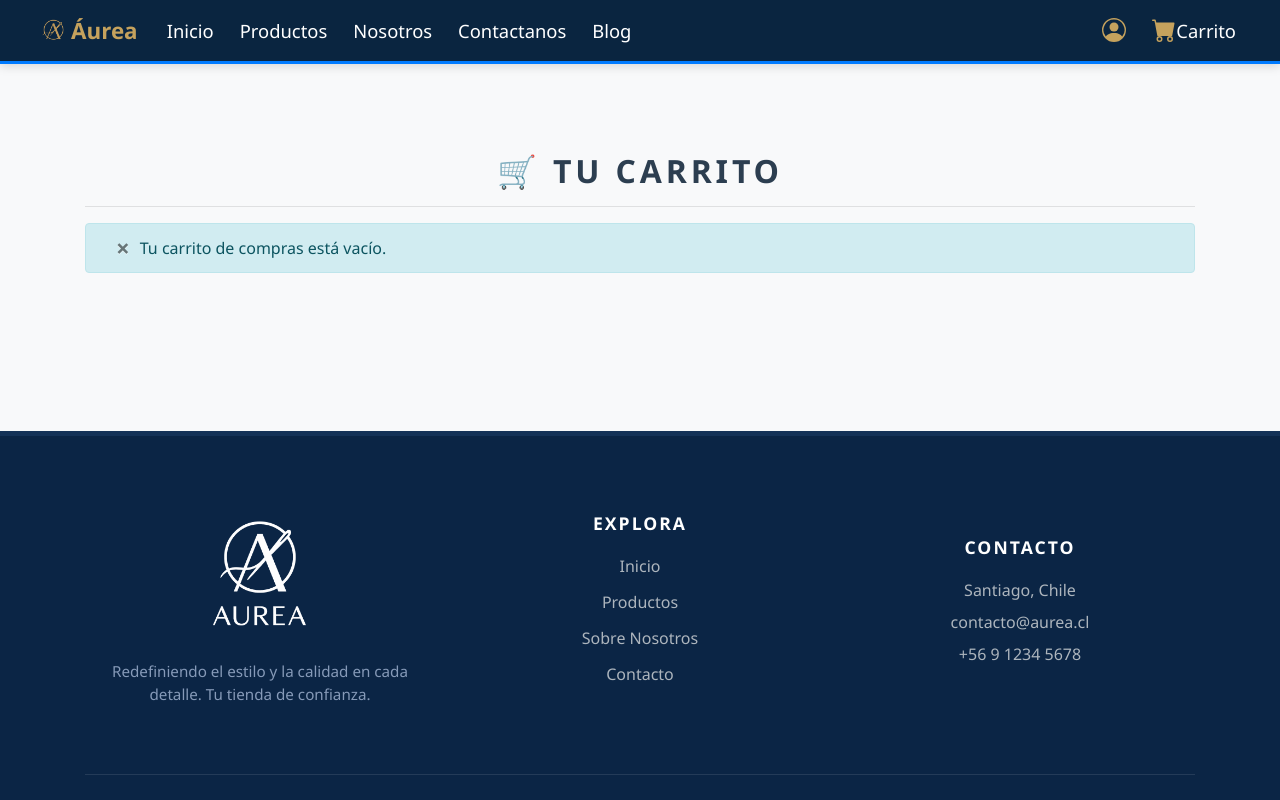
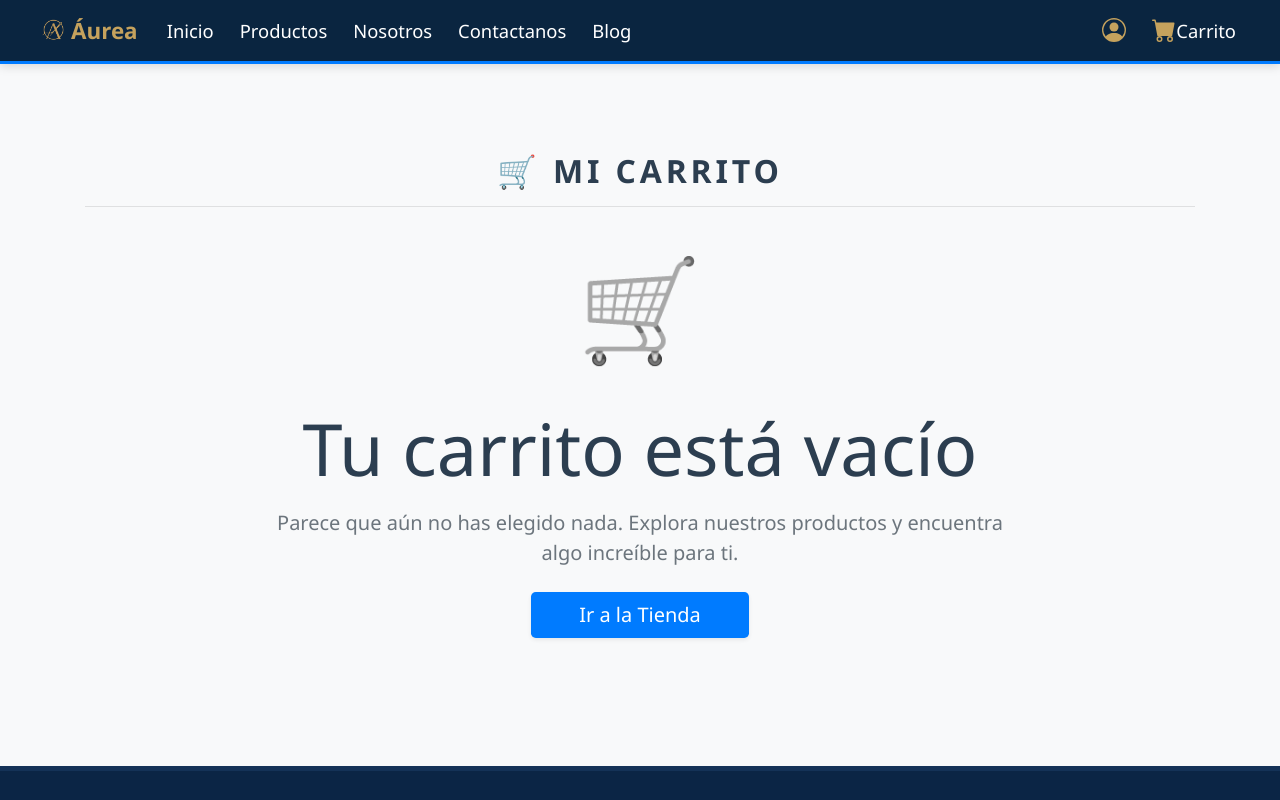
Before and after one commit to victorlinares100/FullStack2, a React (Vite) app: page /carrito in a window 1280 px wide. Shown: the top 800 px of the page. Built offline with nearby package versions, Linux system fonts and the light colour scheme.

Commit message:
Detalles minimos

```diff
--- a/src/pages/Carrito.jsx
+++ b/src/pages/Carrito.jsx
@@ -1,6 +1,7 @@
 // src/pages/Carrito.jsx
 import React, { useState, useEffect, useMemo } from 'react';
-import { Container, Table } from 'react-bootstrap';
+import { Container, Table, Row, Col } from 'react-bootstrap';
+import { Link } from 'react-router-dom';
 import { getCartItems, removeProductFromCart, calculateTotal, clearAllCart } from '../data/cart';
 import Text from '../components/atoms/Text';
 import Button from '../components/atoms/Button';
@@ -30,7 +31,6 @@ function Carrito() {
     setMensaje({ tipo: "info", texto: "El carrito ha sido vaciado." });
   };
 
-  // 🟩 PROCEDER AL PAGO — usando tu servicio real
   const handleCheckout = async () => {
     if (cartItems.length === 0) {
       setMensaje({ tipo: "warning", texto: "El carrito está vacío." });
@@ -38,33 +38,25 @@ function Carrito() {
     }
 
     try {
-      // userId quemado temporalmente, sustitúyelo con sesión luego
-      const userId = 1;
-
+      const userId = 1; // Sustituir por ID real de sesión luego
       await carritoService.guardarCarrito(cartItems, userId);
 
       clearAllCart();
       setCartItems([]);
-
-      setMensaje({
-        tipo: "success",
-        texto: "¡Compra realizada con éxito!"
-      });
+      setMensaje({ tipo: "success", texto: "¡Compra realizada con éxito!" });
 
     } catch (error) {
       console.error(error);
-      setMensaje({
-        tipo: "danger",
-        texto: "Error al procesar la compra."
-      });
+      setMensaje({ tipo: "danger", texto: "Error al procesar la compra." });
     }
   };
 
   return (
-    <Container className="py-5">
-      <Text variant="h2">🛒 Tu Carrito</Text>
+    <Container className="py-5" style={{ minHeight: '70vh' }}>
+      {/* Título y Mensajes de alerta */}
+      <div className="mb-4">
+        <Text variant="h2">🛒 Mi Carrito</Text>
         <hr />
-
         {mensaje && (
           <Mensaje
             variant={mensaje.tipo}
@@ -72,29 +64,50 @@ function Carrito() {
             onClose={() => setMensaje(null)}
           />
         )}
+      </div>
 
+      {/* RENDERIZACIÓN CONDICIONAL */}
       {cartItems.length === 0 ? (
-        <Mensaje variant="info" text="Tu carrito de compras está vacío." />
+        /* --- ESTADO VACÍO (CENTRADO Y GRANDE) --- */
+        <Row className="justify-content-center align-items-center" style={{ minHeight: '50vh' }}>
+          <Col md={8} className="text-center">
+            <div className="mb-4">
+              <span style={{ fontSize: '100px', filter: 'grayscale(1)' }}>🛒</span>
+            </div>
+            <h1 className="display-3 fw-bold mb-3" style={{ color: '#2c3e50' }}>
+              Tu carrito está vacío
+            </h1>
+            <p className="lead text-muted mb-4">
+              Parece que aún no has elegido nada. Explora nuestros productos y encuentra algo increíble para ti.
+            </p>
+            <Link to="/products">
+              <Button variant="primary" size="lg" className="px-5">
+                Ir a la Tienda
+              </Button>
+            </Link>
+          </Col>
+        </Row>
       ) : (
+        /* --- ESTADO CON PRODUCTOS --- */
         <>
-          <Table striped bordered hover className="mt-3">
-            <thead>
+          <Table striped bordered hover className="mt-3 shadow-sm">
+            <thead className="bg-light">
               <tr>
                 <th>Producto</th>
                 <th>Cantidad</th>
                 <th>Precio Unitario</th>
                 <th>Subtotal</th>
-                <th>Acción</th>
+                <th className="text-center">Acción</th>
               </tr>
             </thead>
             <tbody>
               {cartItems.map(item => (
                 <tr key={item.id}>
-                  <td>{item.name}</td>
-                  <td>{item.quantity}</td>
-                  <td>${item.price.toLocaleString()}</td>
-                  <td>${(item.price * item.quantity).toLocaleString()}</td>
-                  <td>
+                  <td className="align-middle fw-bold">{item.name}</td>
+                  <td className="align-middle">{item.quantity}</td>
+                  <td className="align-middle">${item.price.toLocaleString()}</td>
+                  <td className="align-middle">${(item.price * item.quantity).toLocaleString()}</td>
+                  <td className="text-center">
                     <Button
                       variant="danger"
                       size="sm"
@@ -108,23 +121,25 @@ function Carrito() {
             </tbody>
           </Table>
 
-          <div className="d-flex justify-content-end align-items-center mt-4">
-            <Text variant="h4" style={{ marginRight: '1rem' }}>
-              Total: ${formattedTotal}
-            </Text>
-            <Button variant="warning" onClick={handleClearCart}>
+          <div className="d-flex justify-content-between align-items-center mt-5 p-4 bg-light rounded shadow-sm">
+            <Button variant="outline-secondary" onClick={handleClearCart}>
               Vaciar Carrito
             </Button>
+            <div className="text-end">
+              <Text variant="h3" className="mb-0">
+                Total a Pagar: <span className="text-primary">${formattedTotal}</span>
+              </Text>
+            </div>
           </div>
 
-          <div className="mt-4 text-right">
+          <div className="mt-4">
             <Button
               variant="success"
               size="lg"
-              style={{ width: '100%' }}
+              className="w-100 py-3 fw-bold shadow"
               onClick={handleCheckout}
             >
-              Proceder al Pago
+              PROCEDER AL PAGO
             </Button>
           </div>
         </>
--- a/src/pages/Home.jsx
+++ b/src/pages/Home.jsx
@@ -24,7 +24,7 @@ function Home() {
     fetchProductos();
   }, []);
 
-  // Filtramos solo los primeros 6
+  // Filtramos solo los primeros 6 para la sección de populares
   const popularProducts = productos.slice(0, 6);
 
   const carouselItems = [
@@ -50,6 +50,27 @@ function Home() {
   return (
     <>
       <Container className="py-4">
+
+        {/* SECCIÓN DE BIENVENIDA */}
+        <header className="text-center mt-5 mb-5">
+          <h1 className="display-3 fw-bold" style={{ color: '#2c3e50' }}>
+            Bienvenidos a Áurea
+          </h1>
+          <p className="lead text-muted">
+            Encuentra la mejor calidad y tendencia en un solo lugar.
+          </p>
+          <div
+            className="mx-auto"
+            style={{
+              width: '80px',
+              height: '4px',
+              backgroundColor: '#007bff',
+              borderRadius: '2px',
+              marginTop: '10px'
+            }}
+          ></div>
+        </header>
+
         <section>
           {/* CARRUSEL */}
           <div className="section-spacing mb-5">
@@ -73,7 +94,7 @@ function Home() {
             </Carousel>
           </div>
 
-          {/* TÍTULO SECCIÓN */}
+          {/* TÍTULO SECCIÓN PRODUCTOS */}
           <div className="text-center">
             <h2 className="titulo-seccion my-4">MÁS POPULARES</h2>
           </div>
--- a/src/pages/Nosotros.jsx
+++ b/src/pages/Nosotros.jsx
@@ -33,7 +33,7 @@ function Nosotros() {
           <Col md={6} className="mb-4 mb-md-0">
             <h2 className="section-title">¿Quiénes Somos?</h2>
             <p>
-              Aurea nació de una idea simple: hacer que la calidad sea accesible.
+              Áurea nació de una idea simple: hacer que la calidad sea accesible.
               Lo que comenzó en un pequeño garaje en Santiago se ha convertido en una
               comunidad de personas apasionadas por el diseño y la excelencia.
             </p>
```
Lines whose indentation alone changed are shown as unchanged.
